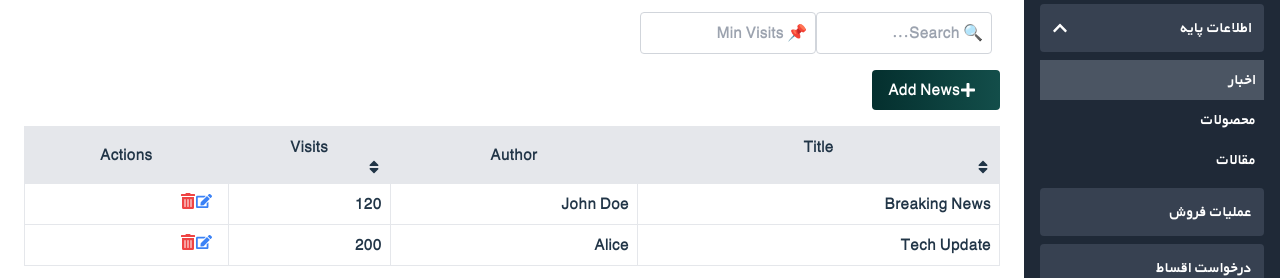
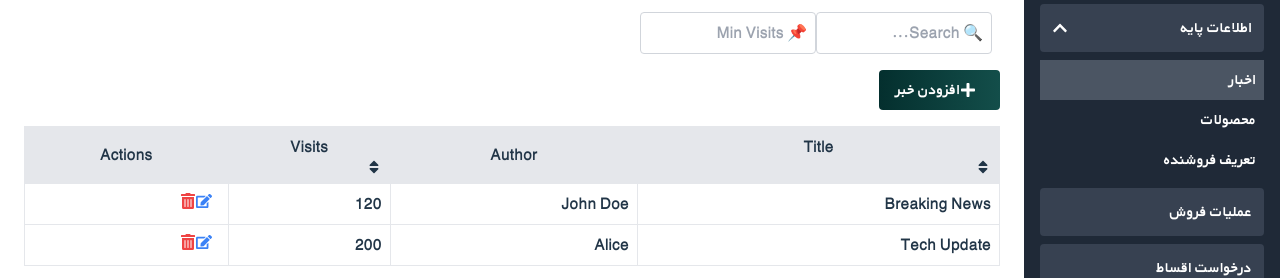
Before and after one commit to mahankarimi1382/tala7, a React (Vite) app: page /AddSomeNews in a window 1280 px wide. Shown: the part 128-406 px from the top of the page. Built offline with nearby package versions, Linux system fonts and the light colour scheme.

Commit message:
seller added to admin pannel

```diff
--- a/src/AddNews.jsx
+++ b/src/AddNews.jsx
@@ -145,7 +145,7 @@ export default function AdminPanel() {
                     className={`p-2 cursor-pointer ${activeTab === tab ? "bg-gray-600" : ""}`}
                     onClick={() => setActiveTab(tab)}
                   >
-                    {tab === "news" ? "اخبار" : tab === "products" ? "محصولات" : "مقالات"}
+                    {tab === "news" ? "اخبار" : tab === "products" ? "محصولات" : "تعریف فروشنده"}
                   </li>
                 ))}
               </ul>
@@ -222,8 +222,8 @@ export default function AdminPanel() {
             }}
             className="mb-4 flex items-center bg-gradient-to-r  from-teal-950 to-teal-900 text-white px-4 py-2 rounded"
           >
-            <FaPlus className="mr-2" /> Add{" "}
-            {activeTab === "news" ? "News" : activeTab === "products" ? "Product" : "Article"}
+            <FaPlus className="mr-2" /> افزودن{" "}
+            {activeTab === "news" ? "خبر" : activeTab === "products" ? "محصول" : "فروشنده"}
           </button>
 
           {/* Table */}
```
